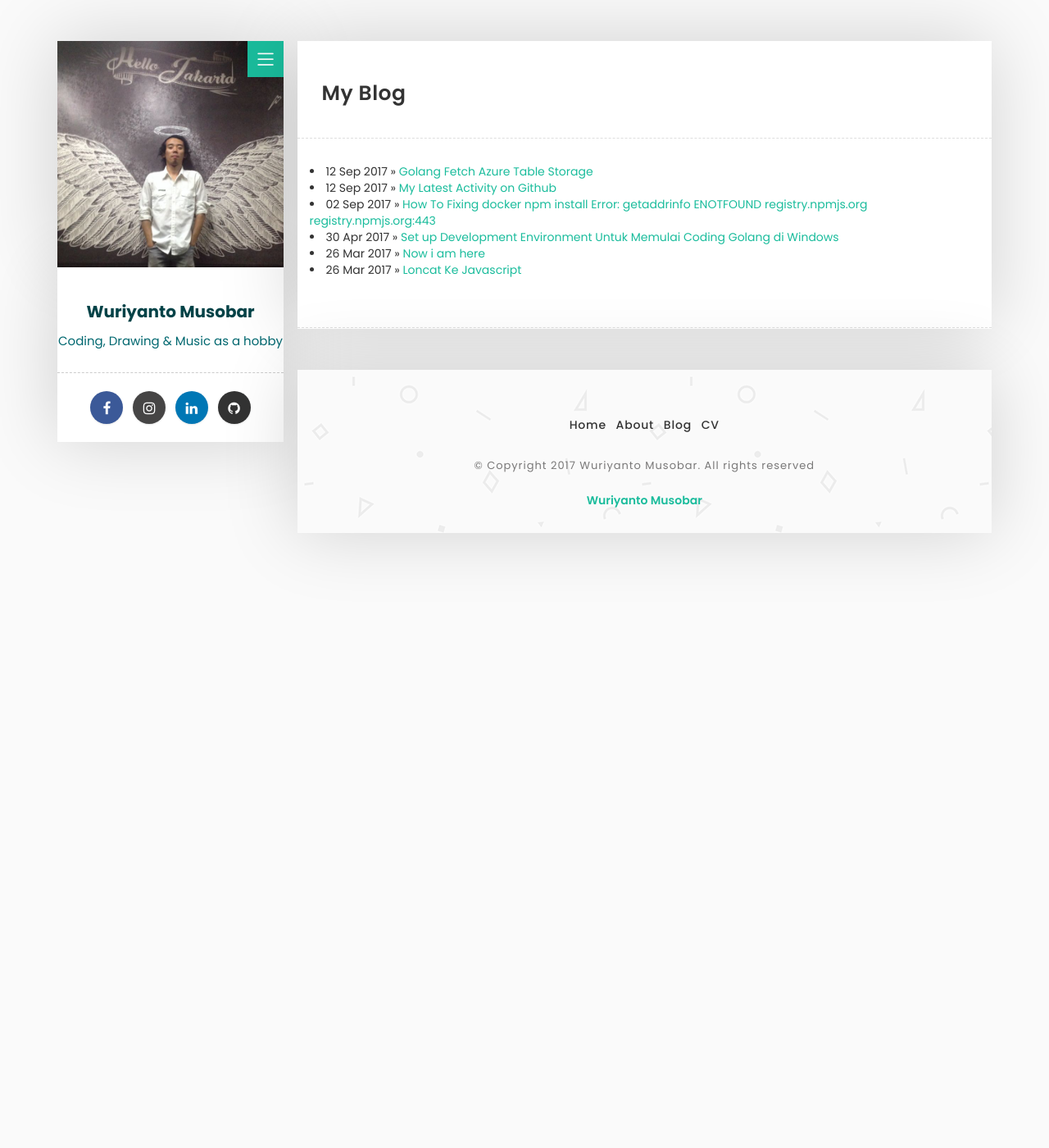
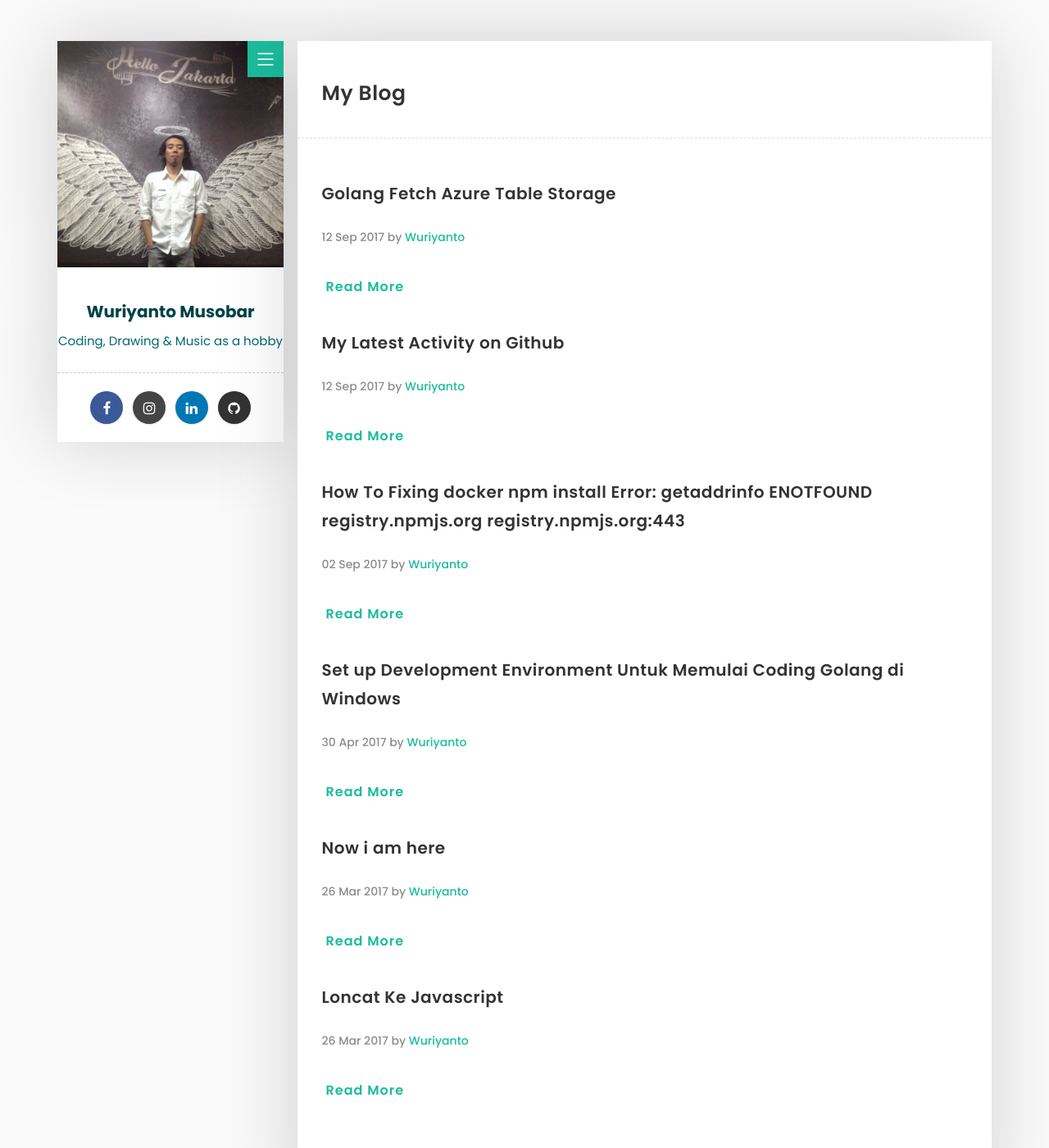
Before and after one commit to wuriyanto48/wuriyanto48.github.io, a Jekyll site: the page built from blog/index.html, in a window 1280 px wide and 1400 px high. Shown: the whole window at 82% size. Built offline with Jekyll 4.4.1, drawn with Linux system fonts in a browser that asks for light colours; nearby versions of some CDN libraries; comment, search, counter and statistics services are not loaded.

Commit message:
fix missing blog list 4

```diff
--- a/blog/index.html
+++ b/blog/index.html
@@ -4,8 +4,17 @@
 title_header: My Blog
 ---
 
+<!-- Blog Post Start -->
+<div class="col-md-12 blog-post">
 {% for post in site.posts %}
-<!-- Blog Post Start -->
- <li><span>{{ post.date | date_to_string }}</span> » <a href="{{ post.url }}">{{ post.title }}</a></li>
+    <div class="post-title">
+      <a href="{{ post.url }}"><h2>{{ post.title }}</h2></a>
+    </div>
+    <div class="post-info">
+      <span>{{ post.date | date_to_string }} by <a href="#" target="_self">Wuriyanto</a></span>
+    </div>
+    <p></p>
+    <a href="{{ post.url }}" class="button button-style button-anim fa fa-long-arrow-right"><span>Read More</span></a>
+{% endfor %}
+</div>
 <!-- Blog Post End -->
-{% endfor %}
```
